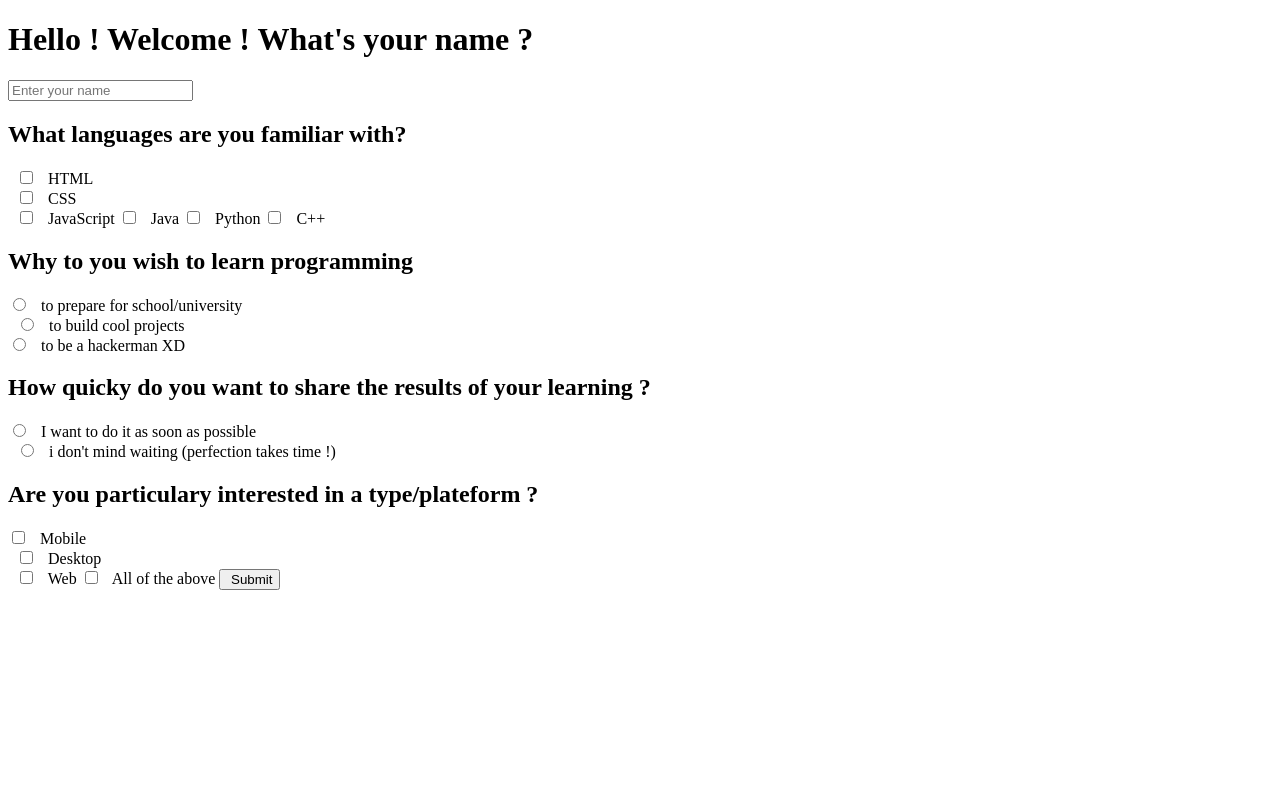
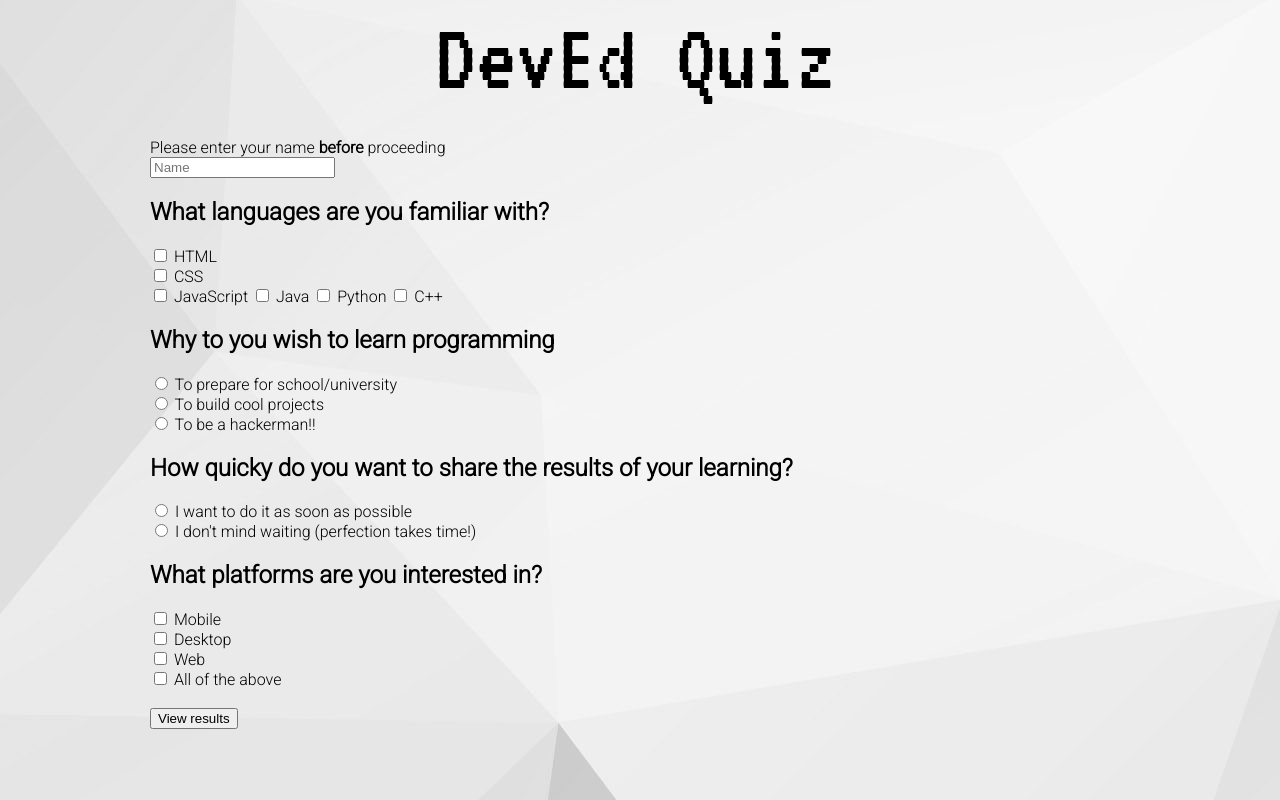
Before and after one commit to ishanveersg/DevEd, a plain HTML site: page quiz.html in a window 1280 px wide. Drawn offline with Linux system fonts and the light colour scheme.

Commit message:
Some visual changes

```diff
--- /dev/null
+++ b/quiz.css
@@ -0,0 +1,17 @@
+html{
+    font-family: 'Roboto';
+}
+
+.title{
+    margin-bottom: 30px;
+    margin-left: -150px;
+    text-align: center;
+    font-size: 20px;
+}
+
+
+
+body{
+    margin-left: 150px;
+    background-image: url("images/background.jpg");
+}
--- a/quiz.html
+++ b/quiz.html
@@ -4,15 +4,21 @@
     <meta charset="UTF-8">
     <meta http-equiv="X-UA-Compatible" content="IE=edge">
     <meta name="viewport" content="width=device-width, initial-scale=1.0">
+    <link href="quiz.css" rel="stylesheet">
+    <link href="https://fonts.googleapis.com/css2?family=Roboto:wght@300" rel="stylesheet">
+    <link href="https://fonts.googleapis.com/css2?family=VT323" rel="stylesheet">
     <title>Quiz</title>
+    <div class="container title">
+        <span style="font-family: VT323; font-size: 100px">DevEd Quiz</span><br>
+    </div>
 </head>
 <body>
     <div>
         <form name="myform"  method="get" >
 
             <!-- get name  -->
-            <h1> Hello ! Welcome ! What's your name ?  </h1>
-            <input type="text" name="username" placeholder="Enter your name" id="name">
+            <span id="askname">Please enter your name <b>before</b> proceeding</span><br>
+            <input type="text" name="username" placeholder="Name" id="name">
 
             <!-- get languages  -->
             <h2>What languages are you familiar with?</h2>
@@ -29,43 +35,38 @@
                 <input type="checkbox" id="cpp" name="know_cpp" value="cpp">
                 <label for="cpp">C++</label>
 
-
-
             <!-- get reason for learning -->
             <h2> Why to you wish to learn programming </h2>
                 <input type="radio" id="school" name="reason" value="school" onclick=0 >
-            <label for="school"> to prepare for school/university </label><br>
+                <label for="school">To prepare for school/university</label><br>
                 <input type="radio" id="project" name="reason" value="projects" onclick=0>
-            <label for="projects"> to build cool projects </label><br>
+                <label for="projects">To build cool projects</label><br>
                 <input type="radio" id="hacker" name="reason" value="hacker" onclick=0>
-            <label for="hacker"> to be a hackerman XD  </label><br>
+                <label for="hacker">To be a hackerman!!</label><br>
 
             <!-- how quickly does he want the results -->
-            <h2> How quicky do you want to share the results of your learning ? </h2>
+            <h2>How quicky do you want to share the results of your learning?</h2>
                 <input type="radio" id="fast" name="shareTime" value="fast">
-            <label for="share"> I want to do it as soon as possible </label><br>
+                <label for="share">I want to do it as soon as possible </label><br>
                 <input type="radio" id="slow" name="shareTime" value="slow">
-            <label for="share"> i don't mind waiting (perfection takes time !)</label><br>
+                <label for="share">I don't mind waiting (perfection takes time!)</label><br>
 
             <!-- Particular interests  -->
-            <h2> Are you particulary interested in a type/plateform ? </h2>
+            <h2>What platforms are you interested in?</h2>
             <input type="checkbox" id="mobileInterest" name="mobileInterest" value="mobile">
                 <label for="Mobile">Mobile</label><br>
                 <input type="checkbox" id="desktopInterest" name="desktopInterest" value="Desktop">
                 <label for="desktop">Desktop</label><br>
                 <input type="checkbox" id="WebInterest" name="WebInterest" value="Web">
-              <label for="Web">Web</label>
+                <label for="Web">Web</label><br>
                 <input type="checkbox" id="allInterest" name="allInterest" value="all">
-              <label for="all"> All of the above</label>
+                <label for="all">All of the above</label><br><br>
 
 
             <!-- form  submission -->
-            <input type="button" name="buttonS" value=" Submit" onclick="setValues(this.form)">
+            <input type="button" name="buttonS" value="View results" onclick="setValues(this.form)">
           </form>
     </div>
-    <div>
-
-
 
     <script type="text/javascript">
         function setValues(form) {
@@ -76,9 +77,6 @@
 
             //variables
             let html = 0, css = 0, js = 0, pyhton = 0, java  = 0, cpp = 0;
-
-                //
-
 
             while(name==="" && counter==0){
                 alert("Please enter your name !")
```
Lines whose indentation alone changed are shown as unchanged.
